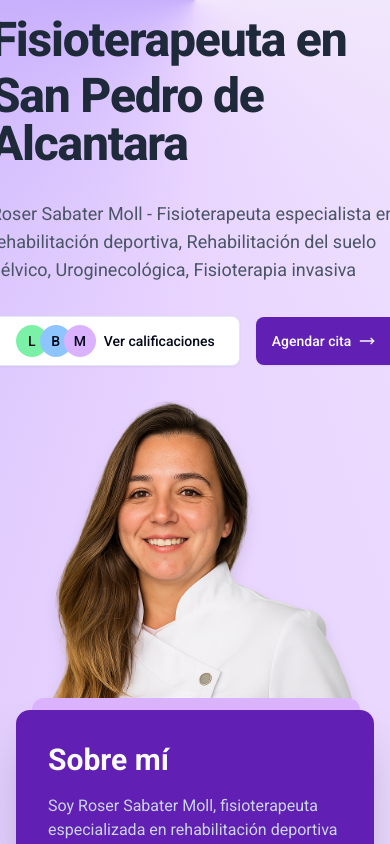
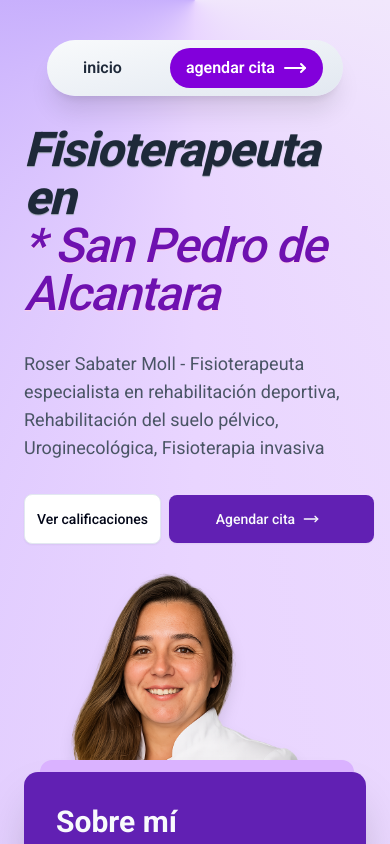
Before and after one commit to Alejopizarro/fisio-roser, a Next.js app: page / in a window 390 px wide. Shown: the top 844 px of the page. Built offline with nearby package versions, Linux system fonts and the light colour scheme.

Commit message:
fix responsive & navbar fixed

```diff
--- a/app/page.tsx
+++ b/app/page.tsx
@@ -27,15 +27,21 @@ export default function Home() {
     { name: "agendar cita", scroll: citaRef },
   ];
 
+  const sectionsMobile: SectionRefs[] = [
+    { name: "inicio", scroll: heroRef },
+    { name: "agendar cita", scroll: citaRef },
+  ];
+
   return (
-    <div className="flex flex-col items-center justify-center p-4 space-y-8 sm:px-10 lg:px-16 xl:px-20 2xl:px-24">
-      <Navbar section={sections} />
-      <div ref={heroRef}>
+    <div className="flex flex-col items-center justify-center p-6 sm:px-10 lg:px-16 xl:px-20 2xl:px-24">
+      <Navbar section={sections} sectionMobile={sectionsMobile} />
+      <div className="w-full" ref={heroRef}>
         <Hero />
       </div>
       <div className="w-full" ref={aboutMeRef}>
         <AboutMe />
       </div>
+      <div className="space-y-8 w-full">
         <div className="w-full" ref={servicesRef}>
           <Services />
         </div>
@@ -46,5 +52,6 @@ export default function Home() {
           <Doctoralia />
         </div>
       </div>
+    </div>
   );
 }
--- a/components/hero.tsx
+++ b/components/hero.tsx
@@ -1,21 +1,16 @@
 import Image from "next/image";
-import { Asterisk, MoveRight } from "lucide-react";
+import { MoveRight } from "lucide-react";
 import { Button } from "./ui/button";
 import { Avatar, AvatarFallback } from "./ui/avatar";
 
 const Hero = () => {
   return (
-    <div className="flex flex-col sm:flex-row items-center justify-center mx-auto w-full h-full max-h-[100vh]">
-      <div className="flex flex-col items-start justify-center space-y-8">
-        <h1 className="text-5xl 2xl:text-7xl font-extrabold text-gray-800 leading-none tracking-tight">
-          Fisioterapeuta en
-          <span className="flex items-center mt-2 sm:-ml-4">
-            <Asterisk
-              color="purple"
-              size={80}
-              className="drop-shadow-xl drop-shadow-purple-400 hidden sm:flex"
-            />{" "}
-            San Pedro de Alcantara
+    <div className="flex flex-col sm:flex-row items-center justify-center h-full pt-30 max-w-auto max-h-[100vh]">
+      <div className="flex flex-col items-start justify-center space-y-8 w-full">
+        <h1 className="text-5xl md:text-6xl 2xl:text-7xl font-extrabold italic text-gray-800 text-shadow-gray-400 text-shadow-xs leading-none tracking-tight">
+          Fisioterapeuta en <br />
+          <span className="text-purple-800 font-medium md:text-5xl 2xl:text-6xl  text-shadow-pink-200 text-shadow-xs">
+            * San Pedro de Alcantara
           </span>
         </h1>
         <p className="text-lg lg:text-xl max-w-2xl text-gray-600">
@@ -23,9 +18,9 @@ const Hero = () => {
           deportiva, Rehabilitación del suelo pélvico, Uroginecológica,
           Fisioterapia invasiva
         </p>
-        <div className="flex items-center space-x-4">
-          <Button variant="outline" className="py-6" size="lg">
-            <div className="*:data-[slot=avatar]:ring-background flex -space-x-2 *:data-[slot=avatar]:ring-2 *:data-[slot=avatar]:grayscale">
+        <div className="flex items-center w-full space-x-2 justify-between">
+          <Button variant="outline" className="py-6 w-2/5" size="lg">
+            <div className="*:data-[slot=avatar]:ring-background hidden sm:flex -space-x-2 *:data-[slot=avatar]:ring-2 *:data-[slot=avatar]:grayscale">
               <Avatar className="bg-green-300 !grayscale-0">
                 <AvatarFallback>L</AvatarFallback>
               </Avatar>
@@ -38,7 +33,7 @@ const Hero = () => {
             </div>
             Ver calificaciones
           </Button>
-          <Button className="py-6 xl:w-3/4" size="lg">
+          <Button className="py-6 w-3/5" size="lg">
             Agendar cita
             <MoveRight size={24} className="mr-2" />
           </Button>
--- a/components/nav-bar.tsx
+++ b/components/nav-bar.tsx
@@ -1,3 +1,5 @@
+import { MoveRight } from "lucide-react";
+
 interface sectionRefs {
   name: string;
   scroll: React.RefObject<HTMLDivElement | null>;
@@ -5,9 +7,10 @@ interface sectionRefs {
 
 interface NavbarProps {
   section: sectionRefs[];
+  sectionMobile: sectionRefs[];
 }
 const Navbar = (props: NavbarProps) => {
-  const { section } = props;
+  const { section, sectionMobile } = props;
   const handleScroll = (scrollRef: React.RefObject<HTMLDivElement | null>) => {
     if (scrollRef.current) {
       scrollRef.current.scrollIntoView({ behavior: "smooth" });
@@ -15,7 +18,28 @@ const Navbar = (props: NavbarProps) => {
   };
 
   return (
-    <div className="bg-gradient-to-br from-slate-50 to-slate-200 shadow-xl hidden sm:flex font-semibold items-center px-4 py-1 max-w-4xl mx-auto rounded-full">
+    <div className="bg-gradient-to-br fixed top-10 sm:right-100 z-1001 from-slate-50 to-slate-200 shadow-xl flex font-semibold items-center px-4 py-1 max-w-4xl mx-auto rounded-full">
+      <div className="flex sm:hidden space-x-8 overflow-x-auto py-1 px-1">
+        {sectionMobile.map((item, idx) => (
+          <button
+            key={item.name}
+            className={`text-gray-800 text-shadow-slate-400 text-shadow-xl hover:bg-gray-300 h-full px-4 py-2 rounded-full cursor-pointer transition-colors duration-300 focus:outline-none focus:ring-2 focus:ring-purple-500 focus:ring-offset-2 ${
+              idx === 1
+                ? "bg-purple-700 rounded-full flex items-center text-white"
+                : ""
+            }`}
+            onClick={() => handleScroll(item.scroll)}
+          >
+            {item.name}
+            {idx === 1 && (
+              <span className="ml-2">
+                <MoveRight />
+              </span>
+            )}
+          </button>
+        ))}
+      </div>
+      <div className="hidden sm:flex space-x-2">
         {section.map((item) => (
           <button
             key={item.name}
@@ -26,6 +50,7 @@ const Navbar = (props: NavbarProps) => {
           </button>
         ))}
       </div>
+    </div>
   );
 };
 
--- a/components/services.tsx
+++ b/components/services.tsx
@@ -6,8 +6,8 @@ const Services = () => {
   return (
     <div className="flex flex-col items-center justify-center space-y-8">
       <h2 className="text-4xl 2xl:text-6xl">Servicios destacados</h2>
-      <div className="flex flex-col sm:flex-row gap-6 w-full">
-        <div className="flex flex-col justify-around p-8 space-y-4 bg-[url(/blobs-purple.svg)] rounded-lg shadow-lg sm:basis-2/3">
+      <div className="flex flex-col sm:flex-row gap-6 w-full bg-primary rounded-lg shadow-lg p-6 sm:p-8">
+        <div className="flex flex-col justify-around space-y-4  bg-purple-400 p-6 rounded-lg shadow-lg sm:basis-2/3">
           <h3 className="text-4xl font-bold mb-2">Rehabilitación deportiva</h3>
           <p className="text-gray-700 mb-4 max-w-xl">
             Lorem ipsum dolor sit amet consectetur adipisicing elit.
@@ -35,8 +35,8 @@ const Services = () => {
           className="rounded-lg shadow-lg  object-cover sm:basis-1/3 h-64 sm:h-80 lg:h-96"
         />
       </div>
-      <div className="flex flex-col sm:flex-row-reverse gap-6 w-full">
-        <div className="flex flex-col justify-around space-y-4 p-8 bg-[url(/blobs.svg)] rounded-lg shadow-lg sm:basis-2/3">
+      <div className="flex flex-col sm:flex-row-reverse gap-6 w-full bg-primary rounded-lg shadow-lg p-6 sm:p-8">
+        <div className="flex flex-col justify-around space-y-4 bg-purple-400 p-6 rounded-lg shadow-lg sm:basis-2/3">
           <h3 className="text-4xl font-bold mb-2">
             Rehabilitación del suelo pélvico
           </h3>
```
Lines whose indentation alone changed are shown as unchanged.
